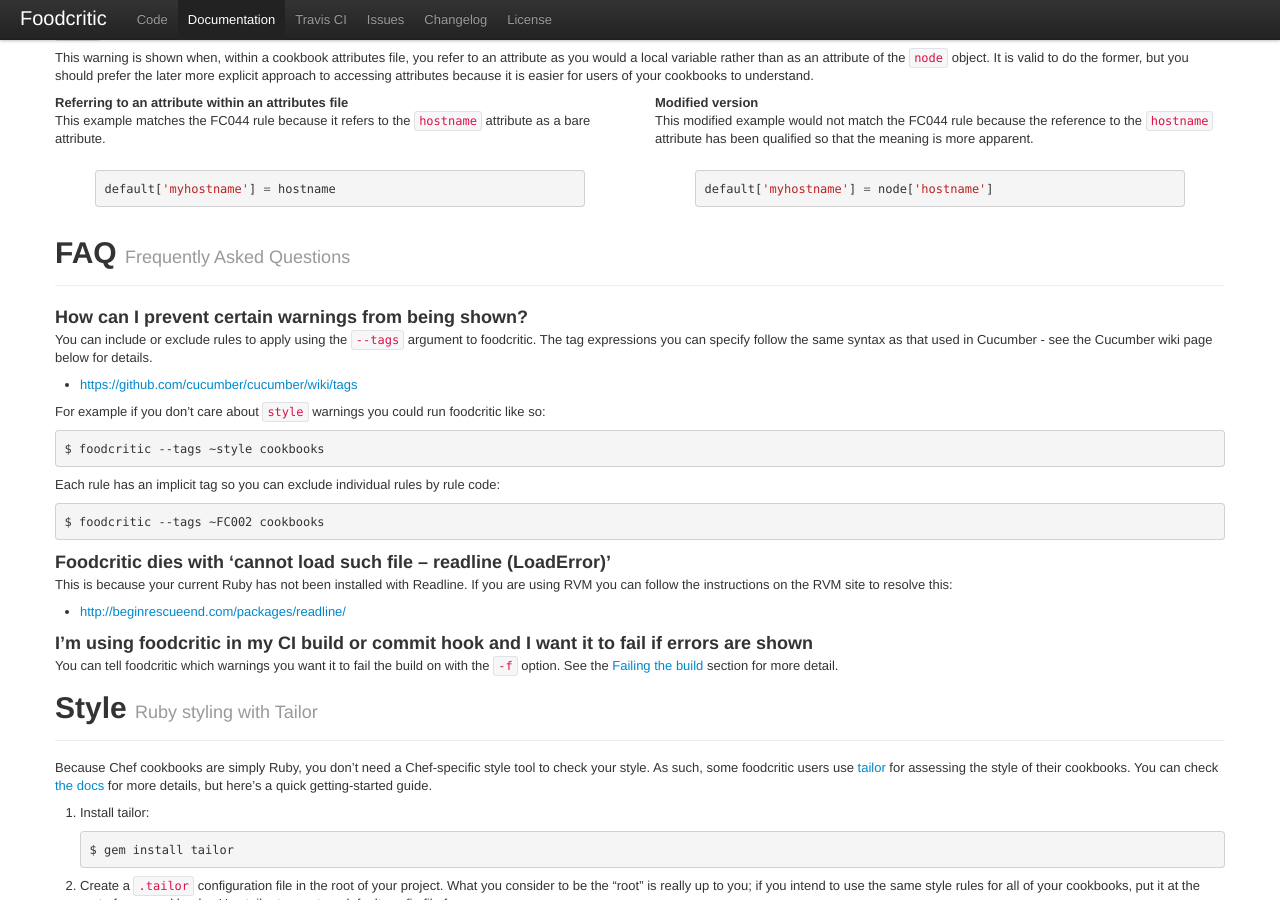
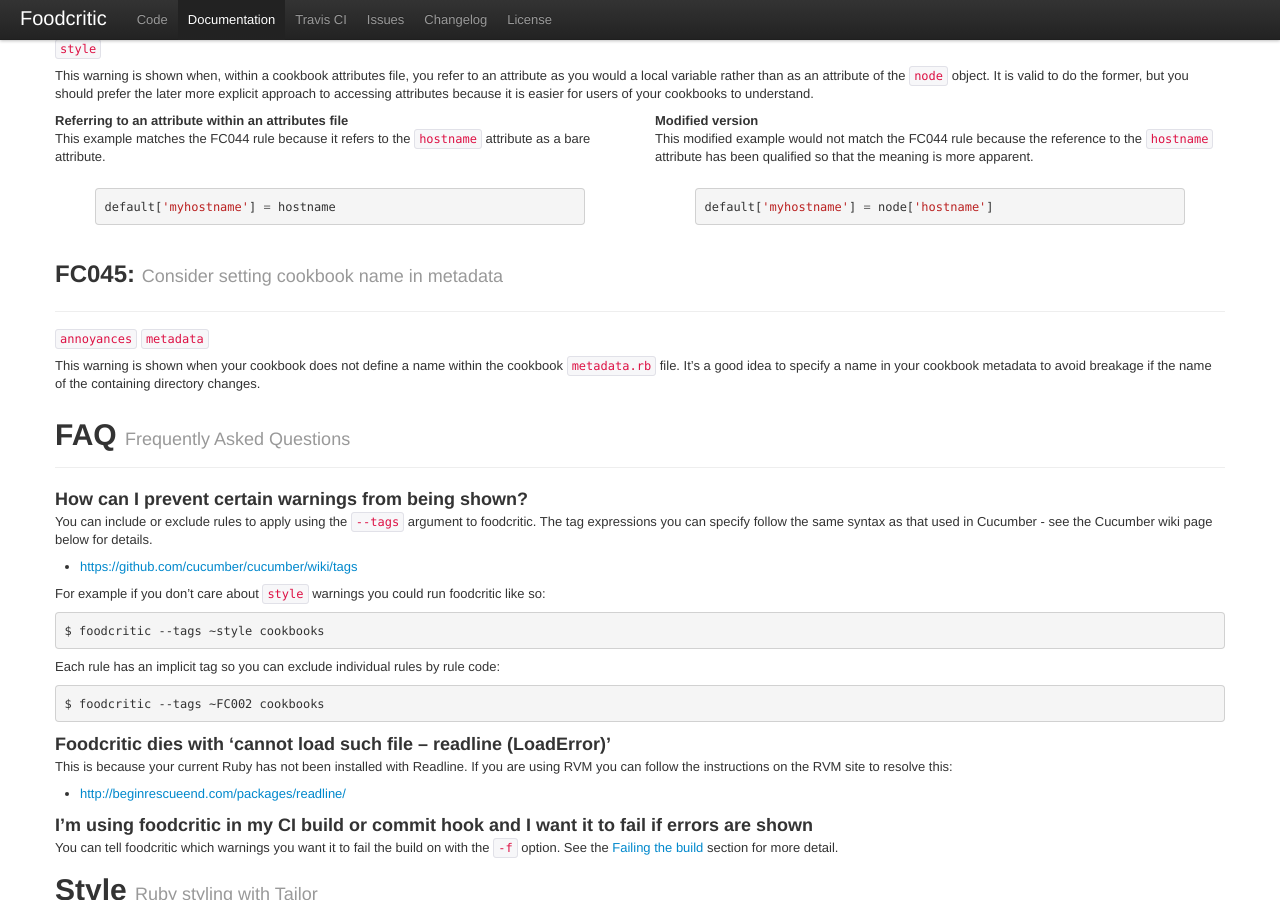
Before and after one commit to Foodcritic/foodcritic, a Jekyll site: the page built from index.html, in a window 1280 px wide and 900 px high, scrolled down 16949 px. Built offline with Jekyll 4.4.1, drawn with Linux system fonts in a browser that asks for light colours; some of the changed text lies outside the part shown.

Commit message:
FC045: Consider setting cookbook name in metadata.

```diff
--- a/index.html
+++ b/index.html
@@ -1201,6 +1201,16 @@
           the meaning is more apparent.
         code: |
           default['myhostname'] = node['hostname']
+  - code: FC045
+    name: Consider setting cookbook name in metadata
+    tags:
+      - annoyances
+      - metadata
+    summary: |
+      This warning is shown when your cookbook does not define a name within
+      the cookbook `metadata.rb` file. It's a good idea to specify a name in
+      your cookbook metadata to avoid breakage if the name of the containing
+      directory changes.
 
 api_methods:
   - name: attribute_access
```
